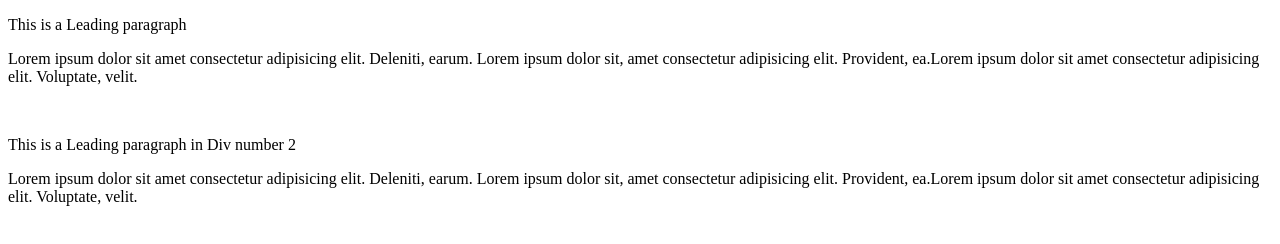
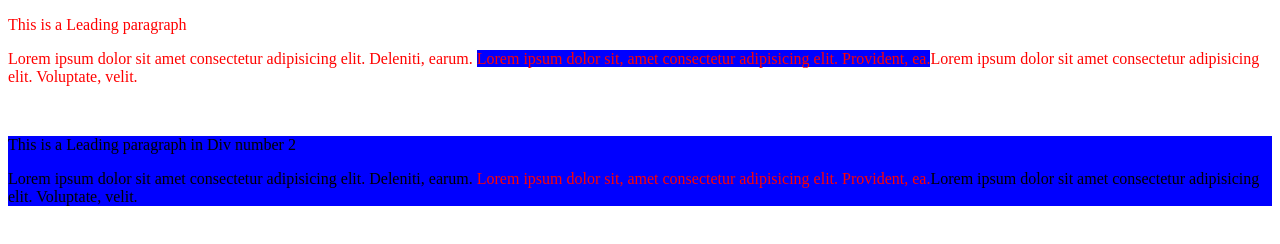
Before and after one commit to MontesCodes/ResponsivesWebsitesWithHTMLandCSS, a plain HTML site: page 1 CSS Tutorial For Beginners/index.html in a window 1280 px wide. Drawn offline with Linux system fonts and the light colour scheme.

Commit message:
updating Class in CSS, EngineeringMe, 10-20-2022

```diff
--- a/1 CSS Tutorial For Beginners/css/style.css
+++ b/1 CSS Tutorial For Beginners/css/style.css
@@ -1 +1,17 @@
-/* Div and SPAN */
+/* Class */
+
+.red {
+  color: red;
+}
+
+.blue {
+  background-color: blue;
+}
+
+.font {
+  font-size: 30px;
+}
+
+.style {
+  text-decoration: line-through;
+}
--- a/1 CSS Tutorial For Beginners/index.html
+++ b/1 CSS Tutorial For Beginners/index.html
@@ -9,14 +9,12 @@
     <title>First WebSite</title>
   </head>
   <body>
-    <div></div>
-    <span></span>
-    <div>
+    <div class="red">
       <p>This is a Leading paragraph</p>
       <p>
         Lorem ipsum dolor sit amet consectetur adipisicing elit. Deleniti,
         earum.
-        <span
+        <span class="blue"
           >Lorem ipsum dolor sit, amet consectetur adipisicing elit. Provident,
           ea.</span
         >Lorem ipsum dolor sit amet consectetur adipisicing elit. Voluptate,
@@ -24,12 +22,12 @@
       </p>
       <br />
     </div>
-    <div>
-      <p>This is a Leading paragraph in Div number 2</p>
+    <div class="blue">
+      <p class="">This is a Leading paragraph in Div number 2</p>
       <p>
         Lorem ipsum dolor sit amet consectetur adipisicing elit. Deleniti,
         earum.
-        <span
+        <span class="red"
           >Lorem ipsum dolor sit, amet consectetur adipisicing elit. Provident,
           ea.</span
         >Lorem ipsum dolor sit amet consectetur adipisicing elit. Voluptate,
```
